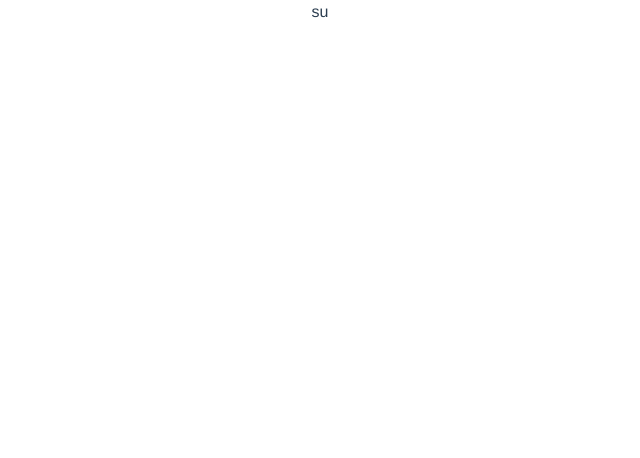
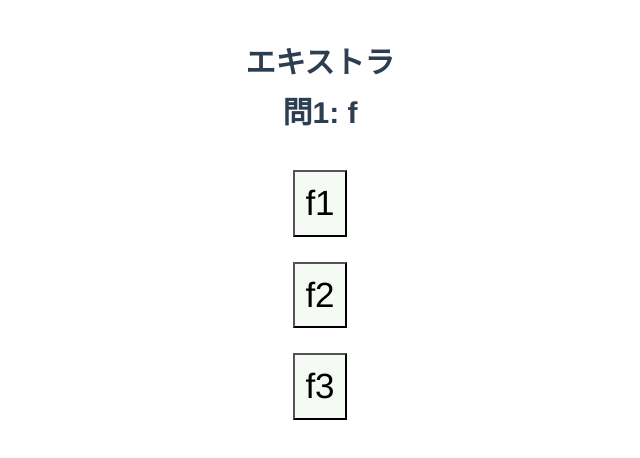
Before and after one commit to Ki-Linux/front_quiz, a Vue app: page /extra in a window 1280 px wide. Shown: the top 458 px of the page, without its empty margins (320-960 px from the left). Built offline with nearby package versions, Linux system fonts and the light colour scheme.

Commit message:
add extraData

```diff
--- a/src/components/extraData.ts
+++ b/src/components/extraData.ts
@@ -140,3 +140,5 @@ const answerExtra: { select: string; judge: boolean; }[][] = [
         }
     ]
 ]
+
+export { questionExtra, answerExtra }
--- a/src/views/extra.vue
+++ b/src/views/extra.vue
@@ -1,8 +1,63 @@
 <template>
-    <div>
-        <p>su</p>
+    <div id="quiz">
+        <h1>{{ level }}</h1>
+        <extra-data v-if="this.ParentTitleNumber <= 10" @child="count" @childTrue="trueCount"
+        :question="queExtra" :Answer="ansExtra"/><!-- 問題 -->
+        <div class="totalSum" v-else><!-- 結果 -->
+            <ul>
+                <li id="liFirst" v-if="ParentTrueNumber >= 10">満点！</li>
+                <li id="liSecond">結果<br>{{ ParentTrueNumber }}問<span>/10問</span> 正解</li>
+            </ul>
+            <form class="back">
+                <button @click="postIp">トップページに戻る</button>
+            </form>
+        </div>
     </div>
 </template>
-<script>
+<script lang="ts">
+import { Component, Vue } from 'vue-property-decorator';
+import MainData from '../components/MainData.vue';
+import { questionExtra, answerExtra } from '../components/extraData';
+import axios from 'axios';
+@Component({
+    components: {
+        'extra-data': MainData,
+    }
+})
+export default class extra extends Vue{
 
+
+    //本文
+    public level = "エキストラ";
+    public queExtra: string[] = questionExtra;
+    public ansExtra: { select: string; judge: boolean; }[][] = answerExtra;
+    public ParentTitleNumber = 0;
+    public ParentTrueNumber = 0;
+
+    public count(titleNumber: number): void {
+        this.ParentTitleNumber = titleNumber;
+    }
+
+    public trueCount(trueLength: number): void {
+        this.ParentTrueNumber = trueLength;
+    }
+
+    public postIp(): void {
+        this.$router.push({path: '/'});
+
+        axios.post('http://localhost:3000/post/ex', {
+            postNumber: this.ParentTrueNumber
+        })
+        .then(function (response) {
+            console.log(response + "abc");
+        })
+        .catch(function (error) {
+            console.log(error)
+        });
+
+        setTimeout(function() {
+            location.reload();
+        },1000);
+    }
+}
 </script>
```
